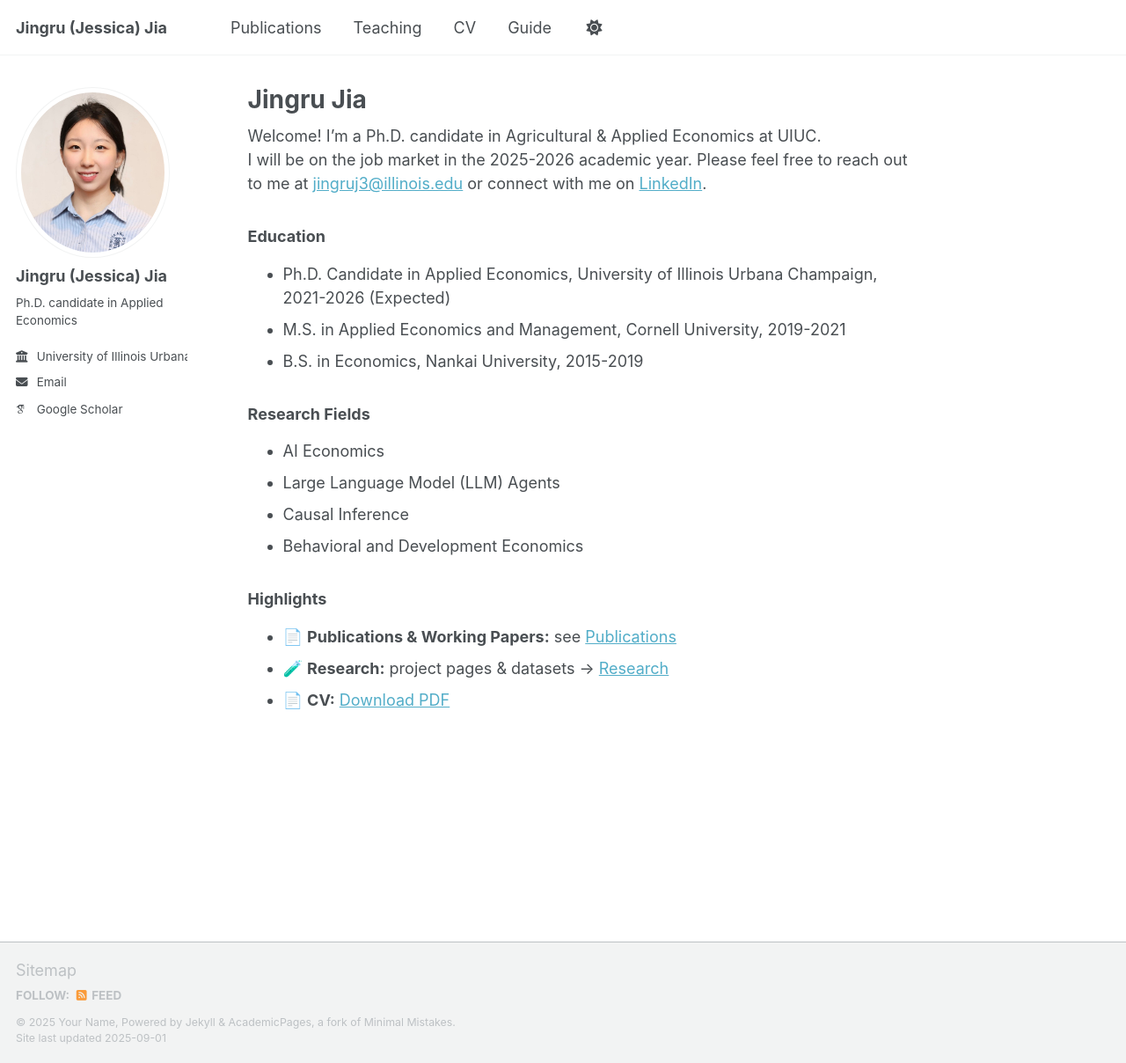
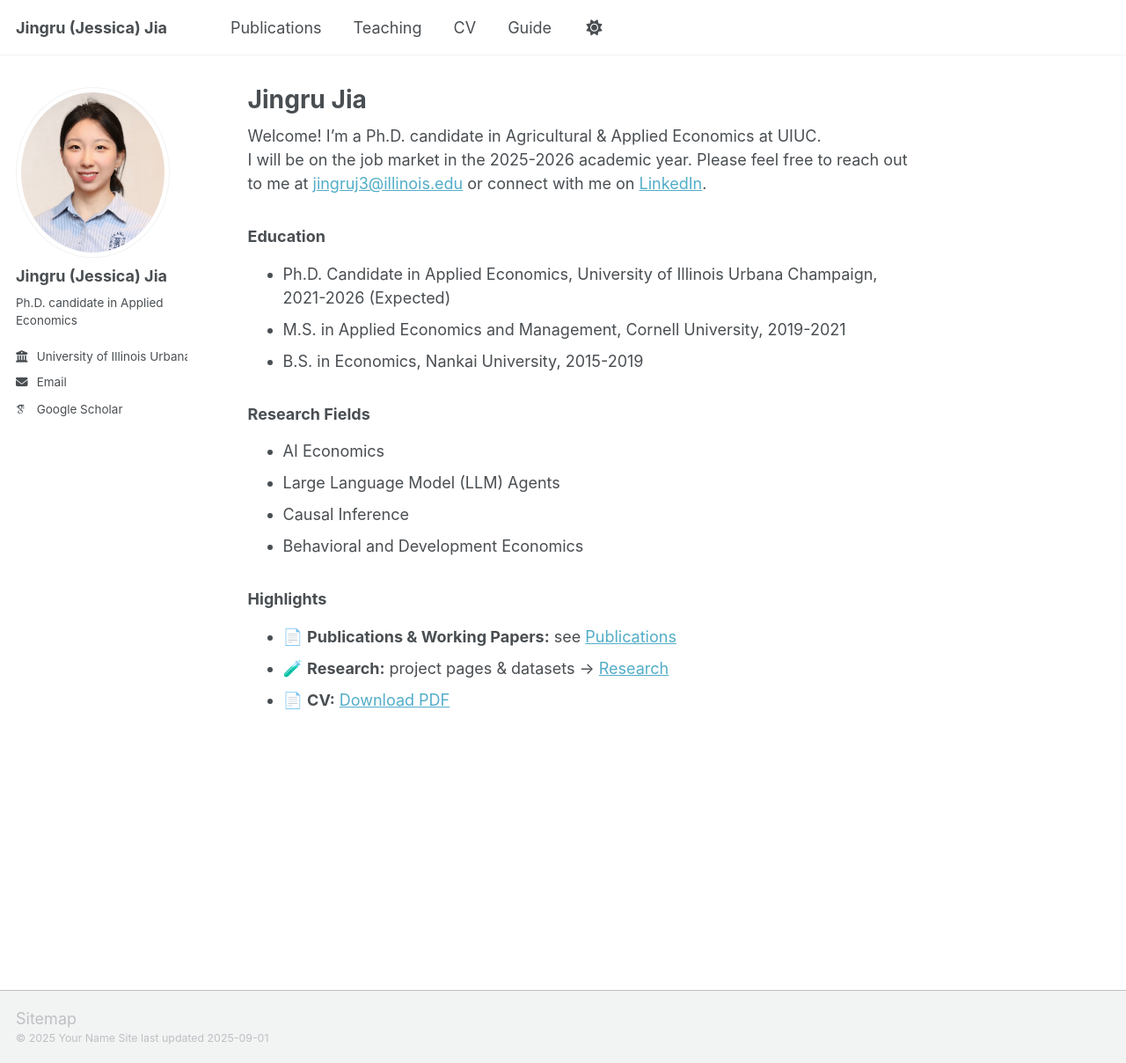
Before and after one commit to jingru688/jingru688.github.io, a Jekyll site: the page built from index.md, in a window 1280 px wide and 1208 px high. Shown: the whole window at 88% size. Built offline with Jekyll 4.4.1, drawn with Linux system fonts in a browser that asks for light colours; some web fonts are replaced; a script that is not in the unit is left out.

Commit message:
Update footer.html

```diff
--- a/_includes/footer.html
+++ b/_includes/footer.html
@@ -1,25 +1,8 @@
 {% include base_path %}
 
-{% if site.author.github or site.author.bitbucket or site.atom_feed.hide != true %}
-<div class="page__footer-follow">
-  <ul class="social-icons">
-    {% if site.data.ui-text[site.locale].follow_label %}
-      <li><strong>{{ site.data.ui-text[site.locale].follow_label }}</strong></li>
-    {% endif %}
-    {% if site.author.github %}
-      <li><a href="http://github.com/{{ site.author.github }}"><i class="fab fa-github" aria-hidden="true"></i> GitHub</a></li>
-    {% endif %}
-    {% if site.author.bitbucket %}
-      <li><a href="http://bitbucket.org/{{ site.author.bitbucket }}"><i class="fab fa-bitbucket" aria-hidden="true"></i> Bitbucket</a></li>
-    {% endif %}
-    {% if site.atom_feed.hide != true %}
-    <li><a href="{% if site.atom_feed.path %}{{ site.atom_feed.path }}{% else %}{{ base_path }}/feed.xml{% endif %}"><i class="fa fa-fw fa-rss-square" aria-hidden="true"></i> {{ site.data.ui-text[site.locale].feed_label | default: "Feed" }}</a></li>
-    {% endif %}
-  </ul>
-</div>
-{% endif %}
+
 
 <div class="page__footer-copyright">
-  &copy; {{ site.time | date: '%Y' }} {{ site.name | default: site.title }}, {{ site.data.ui-text[site.locale].powered_by | default: "Powered by" }} <a href="http://jekyllrb.com" rel="nofollow">Jekyll</a> &amp; <a href="https://github.com/academicpages/academicpages.github.io">AcademicPages</a>, a fork of <a href="https://mademistakes.com/work/minimal-mistakes-jekyll-theme/" rel="nofollow">Minimal Mistakes</a>.<br />
+  &copy; {{ site.time | date: '%Y' }} {{ site.name | default: Jingru Jia }}
   Site last updated {{ "now" | date: '%Y-%m-%d' }}
 </div>
```
